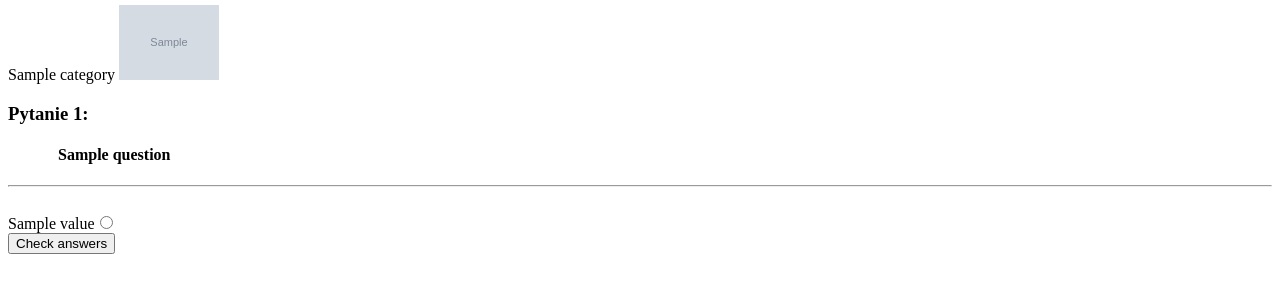
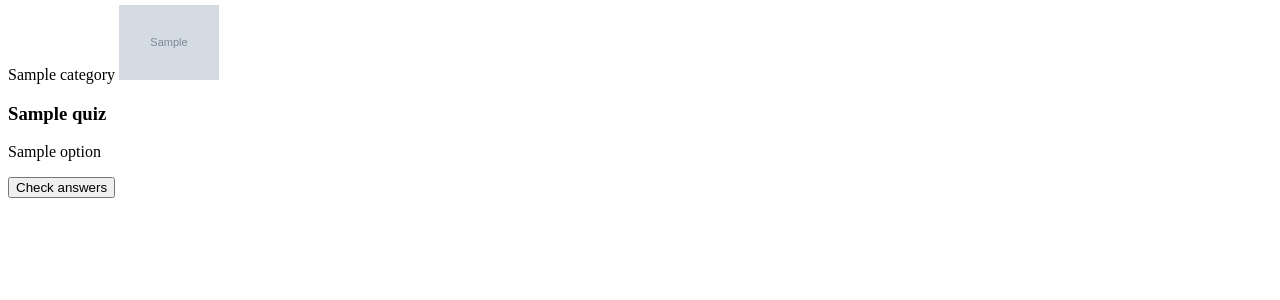
Before and after one commit to jaugustyn/quizapp, a Django app: template quiz/templates/quiz/question_list.html in a window 1280 px wide. Shown: the part 115-415 px from the top of the page. Run offline with Django 3.2, Linux system fonts and the light colour scheme; tables that the repository leaves empty hold one stand-in row (values such as "Sample post"); the template is opened without the code that fills it: values that come from a table or form of the project are taken from there, most other values are stand-ins (such as "Sample title", 1, 10 or a date in 2020); grey boxes marked "Sample" are stand-in pictures; data that the repository does not hold is empty.

Commit message:
Generate N questions

```diff
--- a/quiz/templates/quiz/question_list.html
+++ b/quiz/templates/quiz/question_list.html
@@ -4,22 +4,15 @@
 <div class="container mt-sm-5 my-1">
     <div class="question ml-sm-5 pl-sm-5 pt-2">
         <div class="py-2 h5">
-            <form method="post">
-                {% for question in quiz.values %}
-                    <h3>Pytanie {{ question.id }}:</h3>
-                    <h4 style="margin-left:50px;">{{ question.question }}</h4>
-                    <hr>
-                    <br>
-                    {% for key, value in question.details.items %}
-                        <div class="ml-md-3 ml-sm-3 pl-md-5 pt-sm-0 pt-3" id="options">
-                            <label class="options">{{ value }}<input type="radio" name="radio" id="{{ key }}"><span class="checkmark"></span></label><br>
-                        </div>
-                    {% endfor %}
+            {% for question in quiz %}
+                <h3>{{ question }}</h3>
+                {% for key, option in question.details.items %}
+                    <p>{{ option }}</p>
                 {% endfor %}
-                <div class="d-flex align-items-center pt-3">
-                    <div class="ml-auto mr-sm-5"><button class="btn btn-success">Check answers</button></div>
-                 </div>
-            </form>
+            {% endfor %}
+            <div class="d-flex align-items-center pt-3">
+                <div class="ml-auto mr-sm-5"><button class="btn btn-success">Check answers</button></div>
+            </div>
         </div>
     </div>
 </div>
--- a/quiz/views.py
+++ b/quiz/views.py
@@ -1,3 +1,4 @@
+import random
 from django.shortcuts import render
 from .models import Category, Question
 
@@ -10,5 +11,8 @@ def category_list(request):
 
 
 def question_from_category(request, name):
-    quiz = Question.objects.filter(category_id=name)
+    ids_list = list(Question.objects.values_list('id', flat=True).filter(category_id=name))
+    choosen_set = random.sample(ids_list, k=3)
+    quiz = Question.objects.filter(id__in=choosen_set)
+
     return render(request, 'quiz/question_list.html', {'quiz': quiz})
```
Also changed, not shown: quiz/utils.py (added, +13 -0 lines).
